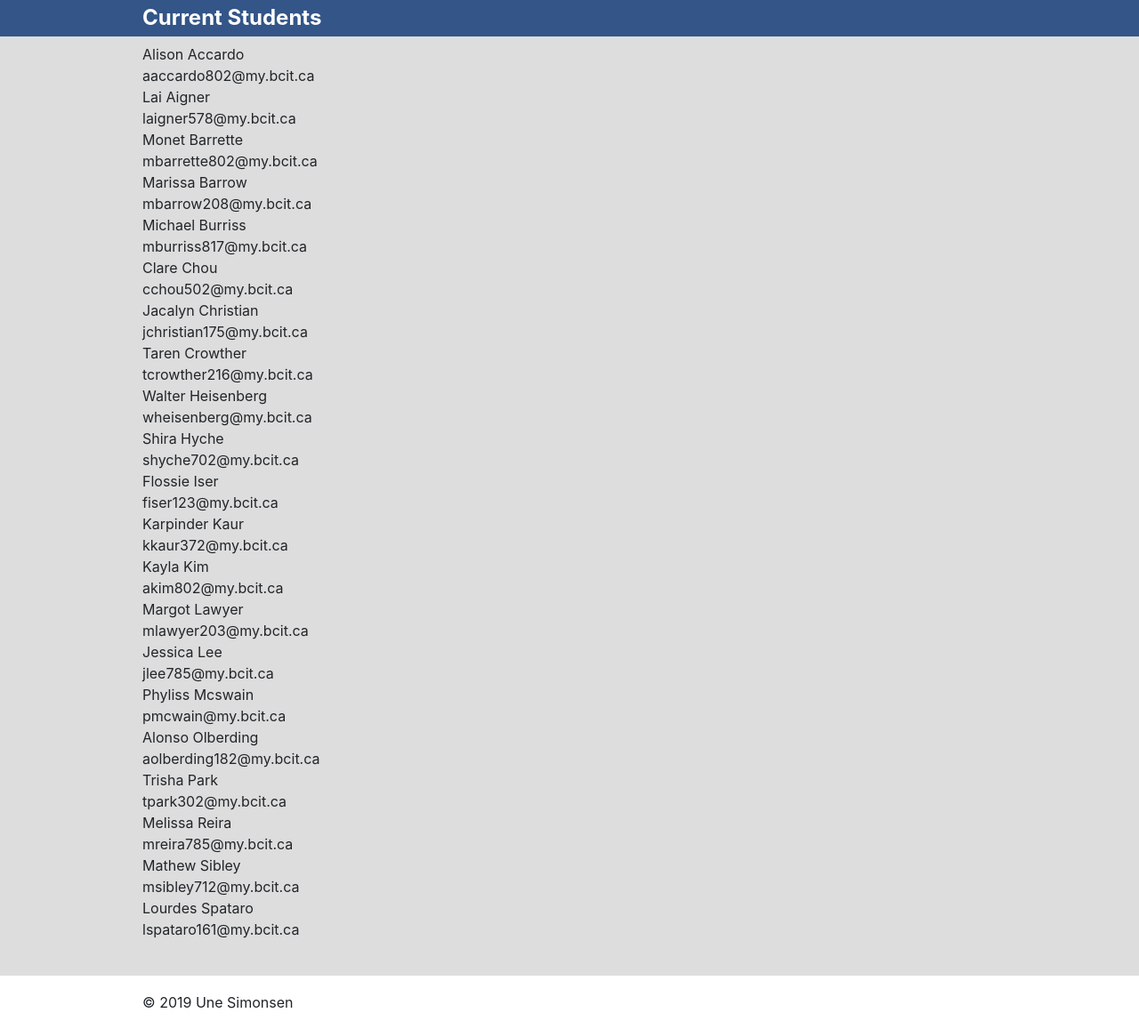
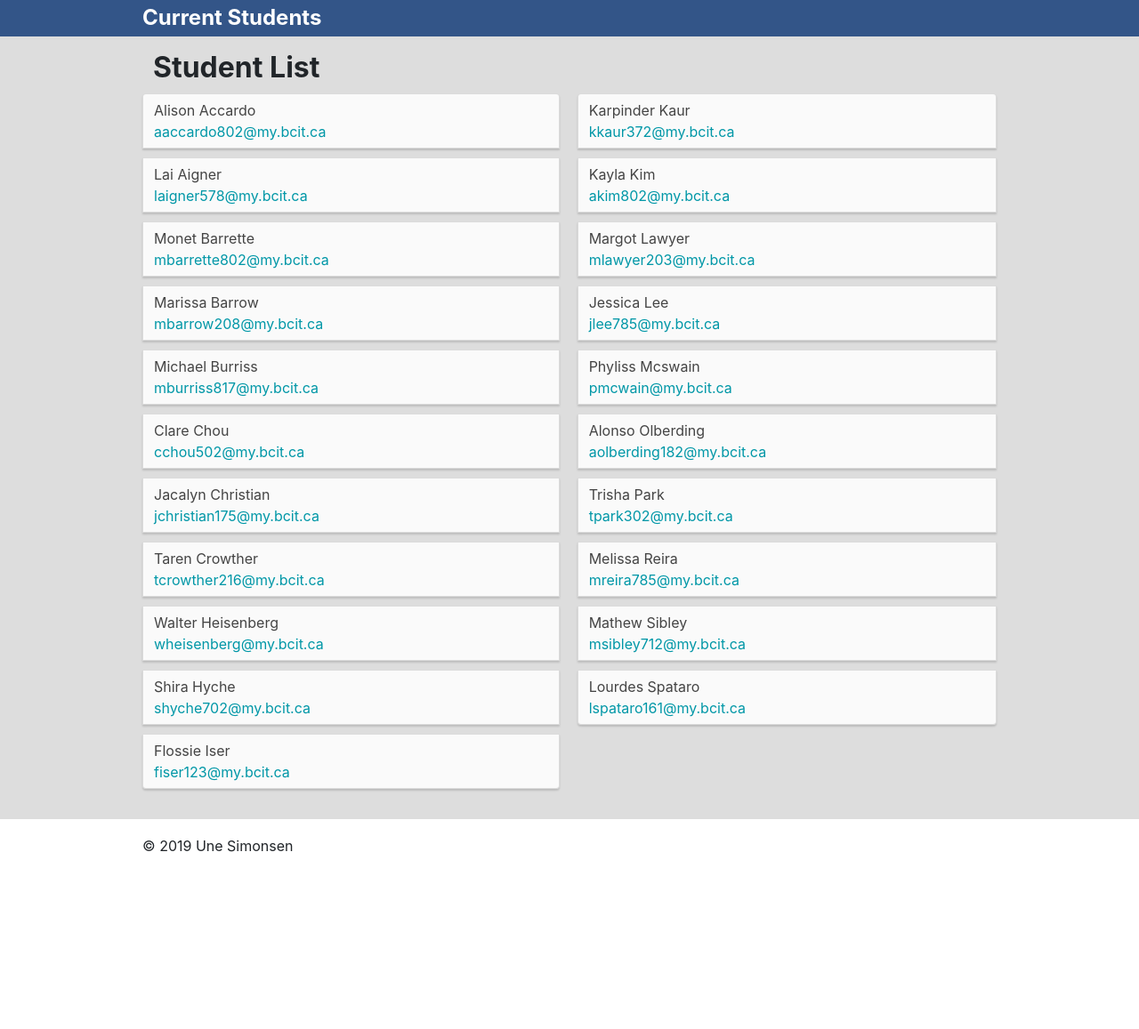
Before and after one commit to BCIT-SSD-A/une-front-end-p2, a PHP site: page /students in a window 1280 px wide. Shown: the part 84-1241 px from the top of the page at 89% size. After the commit the page ends 1042 px from the top, so only its background shows below. Run offline with PHP 8.4, Linux system fonts and the light colour scheme; style sheets or scripts are compiled from the project's sources.

Commit message:
Style students page, clickable emails, add heading

```diff
--- a/dev/sass/elements/_banner.scss
+++ b/dev/sass/elements/_banner.scss
@@ -1,5 +1,6 @@
 .banner {
     @include relative;
+    margin-bottom: 1rem;
     img {
         width: 100%;
 
--- /dev/null
+++ b/dev/sass/elements/_column.scss
@@ -0,0 +1,11 @@
+@include device(tablet-small) {
+    .columns {
+        @include flexbox;
+        > .column:not(:last-of-type) {
+            margin-right: $base-spacing-desktop;
+        }
+    }
+    .column {
+        @include flex-grow(1);
+    }
+}
--- a/dev/sass/elements/_index.scss
+++ b/dev/sass/elements/_index.scss
@@ -3,3 +3,6 @@
 @import 'banner';
 @import 'calendar/index';
 @import 'button';
+@import 'column';
+@import 'list-group';
+@import 'link';
--- /dev/null
+++ b/dev/sass/elements/_link.scss
@@ -0,0 +1,8 @@
+a[href] {
+    color: color('cyan', '700');
+    @include active {
+        color: color('cyan', '400');
+        //color:
+        text-decoration: none;
+    }
+}
--- /dev/null
+++ b/dev/sass/elements/_list-group.scss
@@ -0,0 +1,11 @@
+.list-group {
+    margin: 0;
+    padding: 0;
+    .list-group-item {
+        margin-bottom: $base-spacing-mobile;
+        padding: 0.375rem 0.75rem;
+        background-color: rgba($color-bg-secondary, 0.85);
+        color: $color-fg-secondary;
+        box-shadow: $base-box-shadow;
+    }
+}
--- a/dev/sass/generic/_typography.scss
+++ b/dev/sass/generic/_typography.scss
@@ -15,7 +15,7 @@ h1 {
     }
 }
 h2 {
-    margin: 1rem 0 0.625rem;
+    margin: 0.5rem 0 0.625rem;
     font-weight: $weight-bold;
     font-size: 1.875rem;
     @include device(tablet-small) {
--- a/dev/sass/mixins/_helpers.scss
+++ b/dev/sass/mixins/_helpers.scss
@@ -61,3 +61,12 @@
     overflow: hidden;
     text-overflow: ellipsis;
 }
+
+
+// On hover/focus/active
+
+@mixin active {
+    &:hover, &:focus, &:active {
+        @content;
+    }
+}
--- a/dev/sass/variables/_visual.scss
+++ b/dev/sass/variables/_visual.scss
@@ -1,5 +1,5 @@
 $base-border-radius:         4px;
 $base-easing-function:       cubic-bezier(0.0, 0.0, 0.2, 1);
-$base-box-shadow:            0 1px 2px rgba(0, 0, 0, 0.1);
+$base-box-shadow:            0 2px 2px rgba(0, 0, 0, 0.15);
 $base-spacing-mobile:        10px;
 $base-spacing-desktop:       20px;
--- a/dev/views/pages/students.php
+++ b/dev/views/pages/students.php
@@ -1,11 +1,25 @@
 <?php
 $students = Student::get_all();
+$half = ceil(count($students)/2);
+
+$column_1 = array_slice($students, 0, $half);
+$column_2 = array_slice($students, $half);
+
 ?>
-<div class="student-list table">
-  <?php foreach($students as $student) : ?>
-    <div class="student">
-      <div class="full-name"><?php echo $student->full_name; ?></div>
-      <div class="email"><?php echo $student->email; ?></div>
+<h2>Student List</h2>
+<div class="student-list columns">
+  <?php // For each column
+  foreach(array($column_1, $column_2) as $column) : ?>
+    <div class="list-group column">
+      <?php // For each student in column
+      foreach($column as $student) : ?>
+        <div class="student list-group-item">
+          <div class="full-name"><?php echo $student->full_name; ?></div>
+          <div class="email">
+            <a href="mailto:<?php echo $student->email; ?>"><?php echo $student->email; ?></a>
+          </div>
+        </div>
+      <?php endforeach; ?>
     </div>
   <?php endforeach; ?>
 </div>
```
